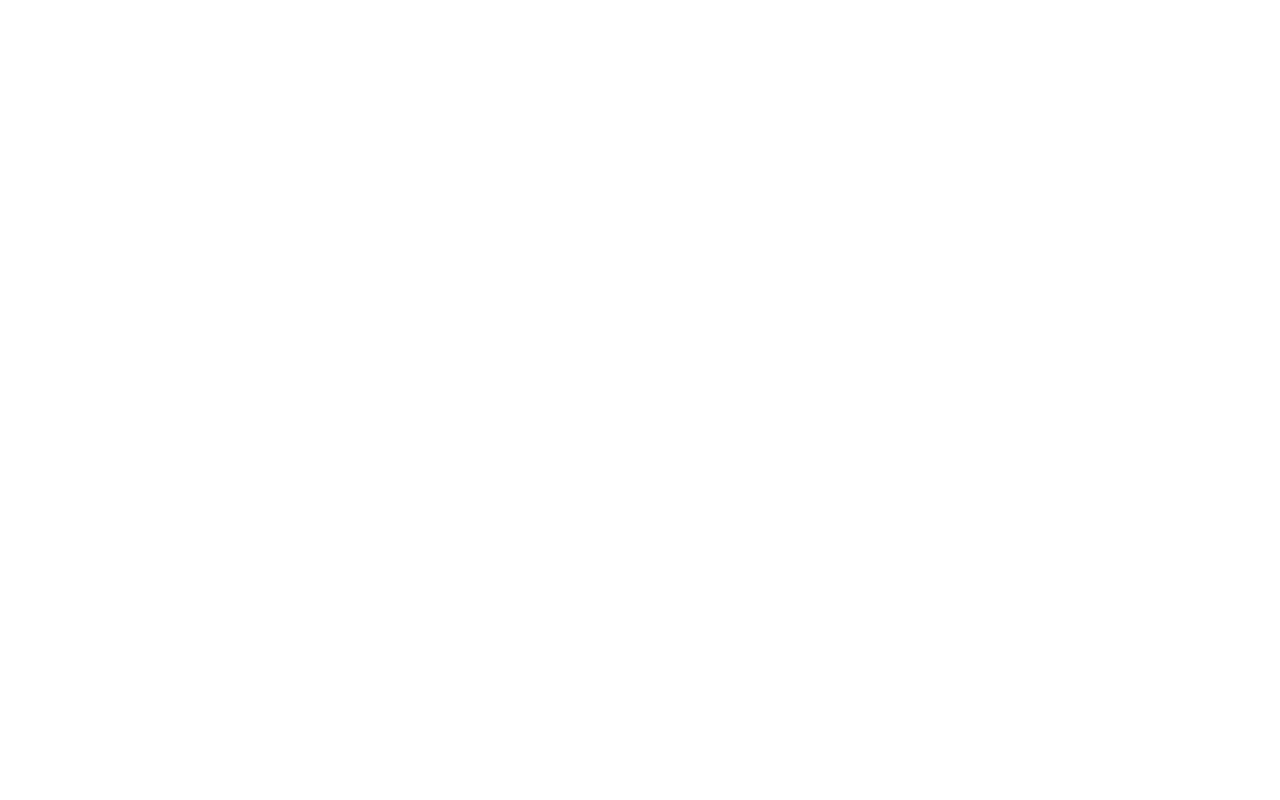
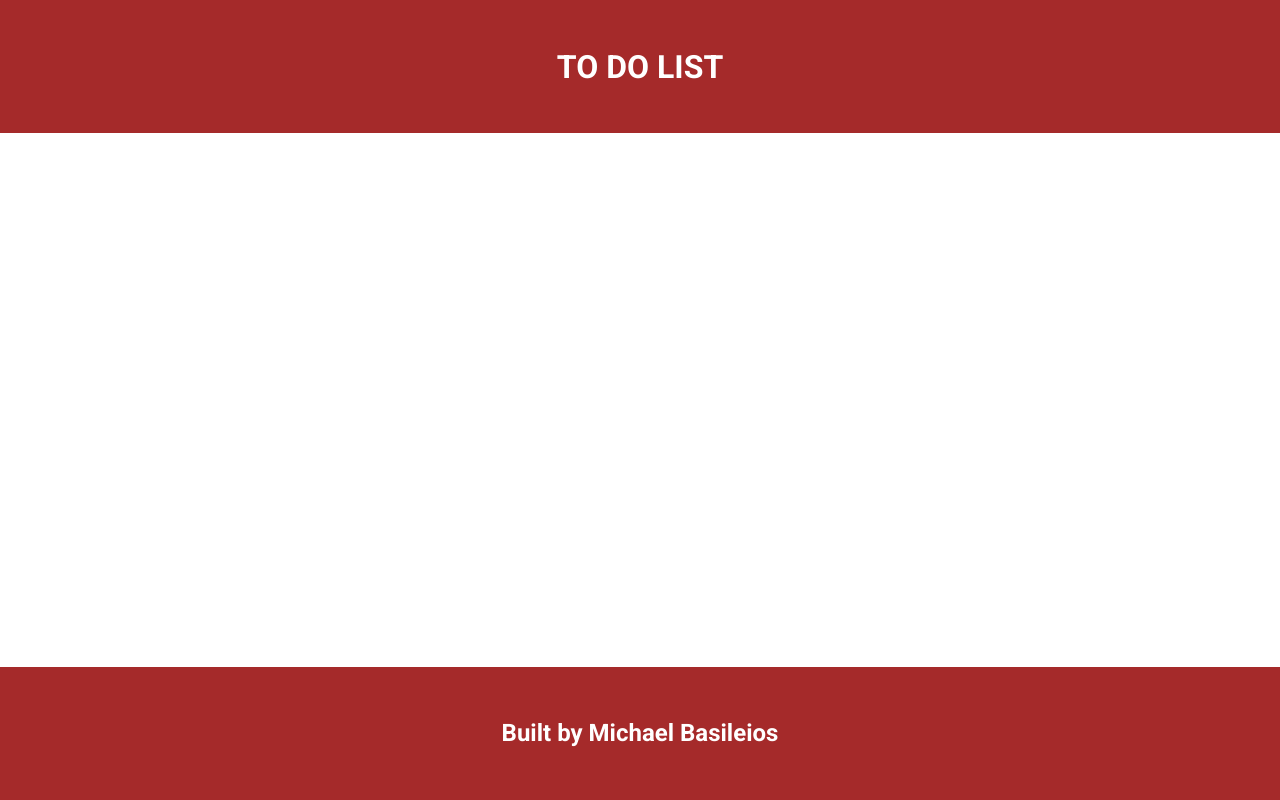
Before and after one commit to michaelbasileios/OP-todo-list, a website built with webpack: page src/index.html in a window 1280 px wide. Built offline with nearby package versions, Linux system fonts and the light colour scheme.

Commit message:
Set up basic page structure

```diff
--- a/src/index.html
+++ b/src/index.html
@@ -3,9 +3,15 @@
 <head>
     <meta charset="UTF-8">
     <meta name="viewport" content="width=device-width, initial-scale=1.0">
-    <title>Document</title>
+    <title>Todo List</title>
 </head>
 <body>
-
+    <header>
+        <h1>TO DO LIST</h1>
+    </header>
+    <div id="list-container"></div>
+    <footer>
+        <h2>Built by Michael Basileios</h2>
+    </footer>
 </body>
 </html>
--- a/src/styles.css
+++ b/src/styles.css
@@ -1,3 +1,5 @@
+@import url('https://fonts.googleapis.com/css2?family=Roboto:ital,wght@0,100;0,300;0,400;0,500;0,700;0,900;1,100;1,300;1,400;1,500;1,700;1,900&display=swap');
+
 *, *::before, *::after {
     box-sizing: border-box;
 }
@@ -8,6 +10,9 @@ body {
     font-family: 'Roboto', Arial, Helvetica, sans-serif;
     line-height: 1.5;
     -webkit-font-smoothing: antialiased;
+    height: 100vh;
+    display: grid;
+    grid-template-rows: 1fr 4fr 1fr;
 }
 img, picture, video, canvas, svg {
     display: block;
@@ -23,3 +28,10 @@ p, h1, h2, h3, h4, h5, h6 {
 #root, #__next {
     isolation: isolate;
 }
+
+header, footer {
+    color: white;
+    background-color: brown;
+    display: grid;
+    align-items: center;
+}
--- a/webpack.config.js
+++ b/webpack.config.js
@@ -25,6 +25,10 @@ module.exports = {
         test: /\.css$/i,
         use: ["style-loader", "css-loader"],
       },
+      // {
+      //   test: /\.(woff|woff2|eot|ttf|otf)$/i,
+      //   type: 'asset/resource',
+      // },
     ],
   },
 };
```
Also changed, not shown: 1 other file.
